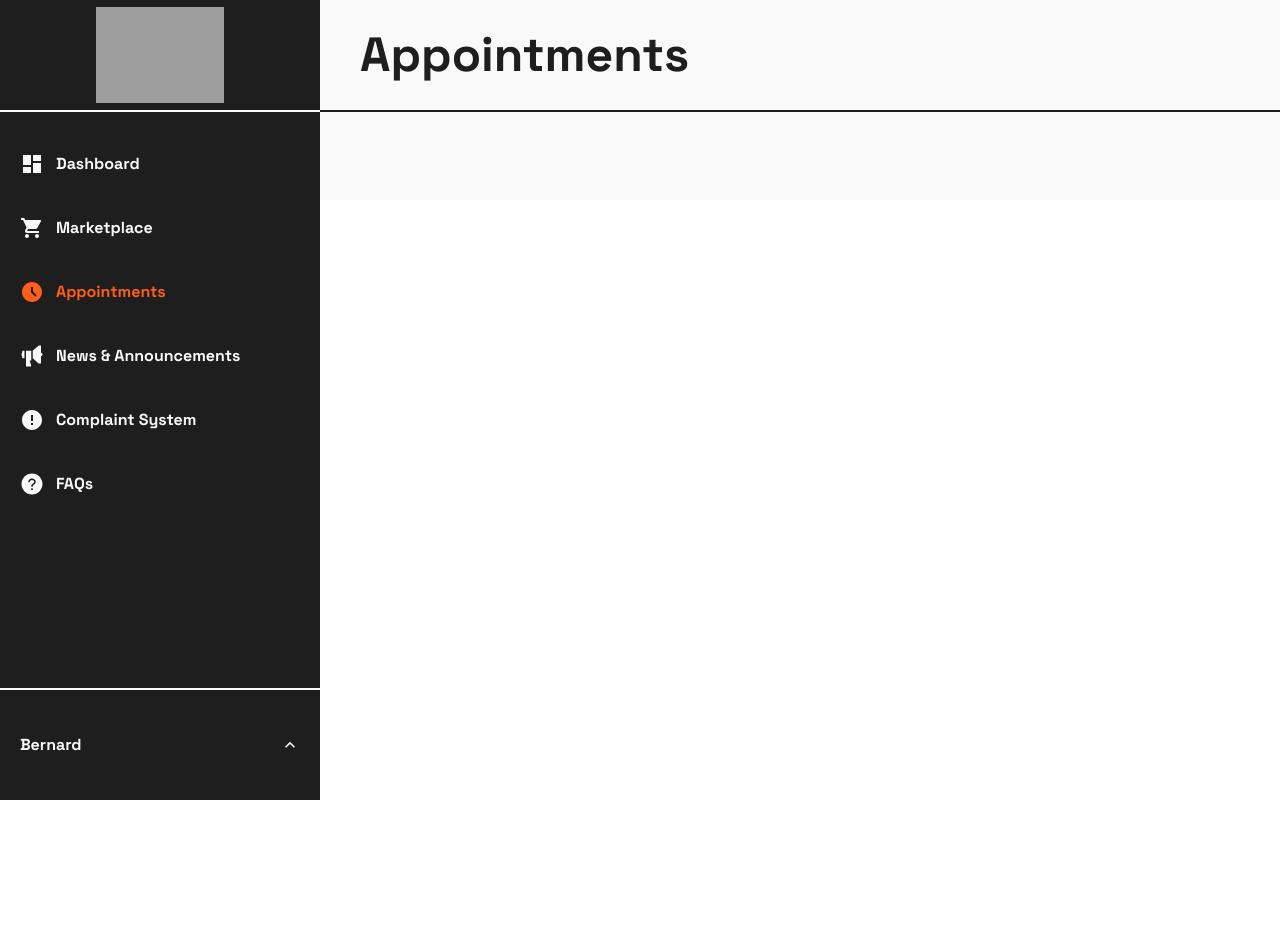
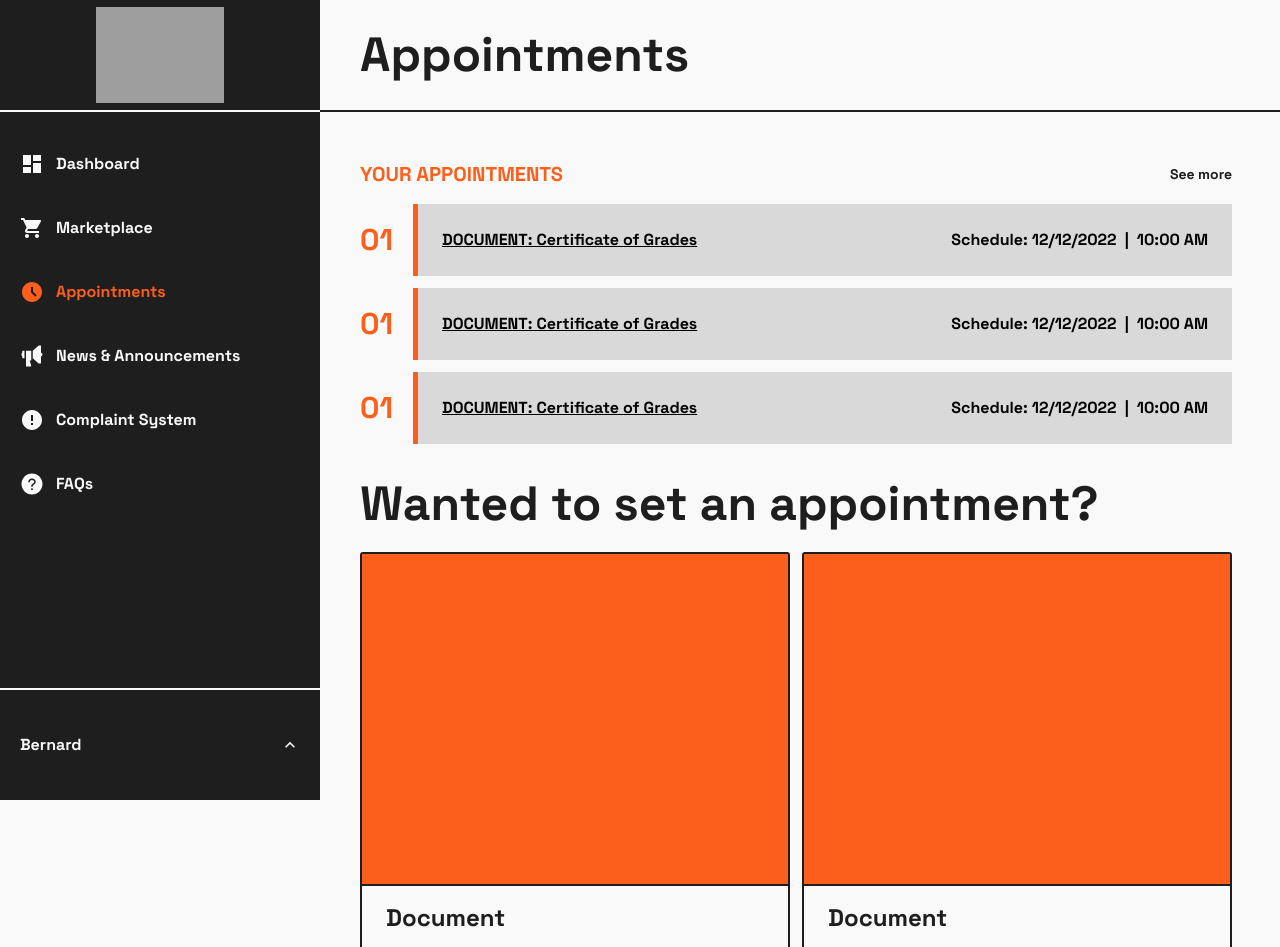
Before and after one commit to aaronjoshuaespinosa/WingMan-App, a React (Create React App) app: page /appointments in a window 1280 px wide. Shown: the top 947 px of the page. Before the commit the page ends 800 px from the top, so only its background shows below. Built offline with nearby package versions, Linux system fonts and the light colour scheme; grey boxes are pictures that could not be loaded.

Commit message:
Finished UI components for FAQ page

```diff
--- /dev/null
+++ b/src/components/AppCard.js
@@ -0,0 +1,23 @@
+import React from 'react'
+
+const AppCard = () => {
+    return (
+        <>
+            <div className='flex flex-row'>
+                <div className='flex justify-center items-center pr-3 lg:pr-5'>
+                    <p className='text-orng font-bold text-3xl'>01</p>
+                </div>
+                <div className='flex flex-col lg:flex-row bg-light-lgry border-l-orng border-l-[5px] w-full justify-start lg:justify-between items-start py-[1.5rem] pl-3 lg:pl-[24px]'>
+                    <p className='underline font-bold cursor-pointer hover:text-orng transition-all ease-in-out duration-[0.2s]'>DOCUMENT: Certificate of Grades</p>
+                    <div className='flex flex-col lg:flex-row gap-x-2 lg:pr-[24px] font-bold select-none'>
+                        <p>Schedule: 12/12/2022</p>
+                        <p className='hidden lg:block'>|</p>
+                        <p>10:00 AM</p>
+                    </div>
+                </div>
+            </div>
+        </>
+    )
+}
+
+export default AppCard
--- /dev/null
+++ b/src/components/AppSelect.js
@@ -0,0 +1,16 @@
+import React from 'react'
+
+const AppSelect = () => {
+    return (
+        <>
+            <div className='w-full h-[25rem] rounded-[3px] border-[2px] border-blk my-[12px] cursor-pointer'>
+                <div className='bg-orng h-5/6'></div>
+                <div className='bg-wht h-1/6 px-[24px] flex items-center border-t-blk border-t-[2px]'>
+                    <p className='text-blk text-2xl font-bold'>Document</p>
+                </div>
+            </div>
+        </>
+    )
+}
+
+export default AppSelect
--- a/src/components/index.js
+++ b/src/components/index.js
@@ -7,6 +7,8 @@ import MPService from "./MPService"
 import NACard from "./NACard"
 import NavBar from "./NavBar"
 import NavLinks from "./NavLinks"
+import AppCard from "./AppCard"
+import AppSelect from "./AppSelect"
 
 export {
     FAQCard,
@@ -18,4 +20,6 @@ export {
     NACard,
     NavBar,
     NavLinks,
+    AppCard,
+    AppSelect,
 }
--- a/src/pages/Appointments.js
+++ b/src/pages/Appointments.js
@@ -1,6 +1,7 @@
 import React, { useEffect } from 'react'
 import { setToggle } from '../features/navSlice'
 import { useDispatch, useSelector } from 'react-redux'
+import { AppCard, AppSelect, Footer } from '../components'
 
 const Appointments = () => {
 	const dispatch = useDispatch()
@@ -14,8 +15,29 @@ const Appointments = () => {
 		<>
 			<div className='bg-wht absolute top-0 w-full font-space'>
 				<div className='px-[1.25rem] pt-20 pb-10 lg:pl-[21.5rem] lg:pr-[1.5rem] xl:pl-[22.5rem] xl:pr-[3rem] lg:pt-40 lg:pb-10 z-10'>
+					<div className='flex flex-col gap-y-4'>
+						{/* TITLE */}
+						<div className='flex flex-row justify-between items-center w-full'>
+							<p className='text-orng font-bold text-lg lg:text-xl'>YOUR APPOINTMENTS</p>
+							<p className='text-[0.65rem] font-bold lg:text-sm text-blk'>See more</p>
+						</div>
+						{/* CARDS */}
+						<div className='flex flex-col gap-y-3'>
+							<AppCard />
+							<AppCard />
+							<AppCard />
+						</div>
+					</div>
 
+					<div className='w-full'>
+						<p className='text-blk text-5xl font-bold pt-[36px] pb-[12px]'>Wanted to set an appointment?</p>
+						<div className='flex flex-row gap-x-[12px] w-full'>
+							<AppSelect />
+							<AppSelect />
+						</div>
+					</div>
 				</div>
+				<Footer />
 			</div>
 		</>
 	)
```
